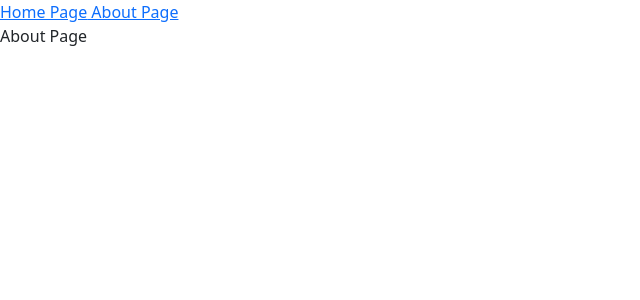
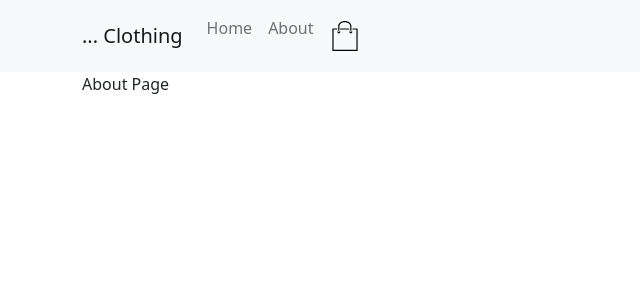
Before and after one commit to sumeyye-uzgor/Typescript-Ecommerce, a React (Create React App) app: page /about in a window 1280 px wide. Shown: the top 300 px of the page, without its empty margins (0-640 px from the left). Built offline with nearby package versions, Linux system fonts and the light colour scheme.

Commit message:
checkout page and cartIcon addition

```diff
--- a/src/App.tsx
+++ b/src/App.tsx
@@ -2,6 +2,8 @@ import React from 'react';
 import { Switch, Route } from 'react-router-dom';
 import Home from './pages/Home.page';
 import About from './pages/About.page'
+import Checkout from './pages/Checkout.page';
+
 import StyledNavbar from './components/StyledNavbar.component';
 import 'bootstrap/dist/css/bootstrap.min.css';
 
@@ -12,6 +14,7 @@ function App() {
       <Switch>
         <Route path="/" exact component={Home} />
         <Route path="/about" exact component={About} />
+        <Route path="/checkout" exact component={Checkout} />
       </Switch>
     </div>
   );
--- a/src/components/StyledNavbar.component.tsx
+++ b/src/components/StyledNavbar.component.tsx
@@ -1,13 +1,24 @@
 import React from 'react'
-import { Link } from 'react-router-dom'
+import { Navbar, Container, Nav } from 'react-bootstrap'
+import { ReactComponent as ShoppingBag } from '../assets/ShoppingBag.svg'
 
 function StyledNavbar() {
     return (
-        <div>
-            <Link to="/"> Home Page</Link>
-            <Link to="/about"> About Page</Link>
+        <Navbar bg="light" expand="lg">
+            <Container>
+                <Navbar.Brand href="/">... Clothing</Navbar.Brand>
+                <Navbar.Toggle aria-controls="basic-navbar-nav" />
+                <Navbar.Collapse id="basic-navbar-nav">
+                    <Nav className="me-auto">
+                        <Nav.Link href="/">Home</Nav.Link>
+                        <Nav.Link href="/about">About</Nav.Link>
+                        {/* <ShoppingBag onMouseEnter width="30px" height="40px" className="cartIcon" /> */}
 
-        </div>
+                        <Nav.Link href="/checkout"><ShoppingBag width="30px" height="40px" className="cartIcon" /></Nav.Link>
+                    </Nav>
+                </Navbar.Collapse>
+            </Container>
+        </Navbar>
     )
 }
 
--- a/src/pages/About.page.tsx
+++ b/src/pages/About.page.tsx
@@ -1,8 +1,9 @@
 import React from "react";
+import { Container } from "react-bootstrap";
 
 function About() {
     return (
-        <div>About  Page</div>
+        <Container>About  Page</Container>
     )
 }
 export default About;
--- /dev/null
+++ b/src/pages/Checkout.page.tsx
@@ -0,0 +1,14 @@
+import React from "react";
+import { Container, Row } from "react-bootstrap";
+
+function Checkout() {
+    return (
+        <Container>
+            <Row>
+                Checkout Page
+            </Row>
+
+        </Container>
+    )
+}
+export default Checkout;
```
Also changed, not shown: src/assets/ShoppingBag.svg (added).
